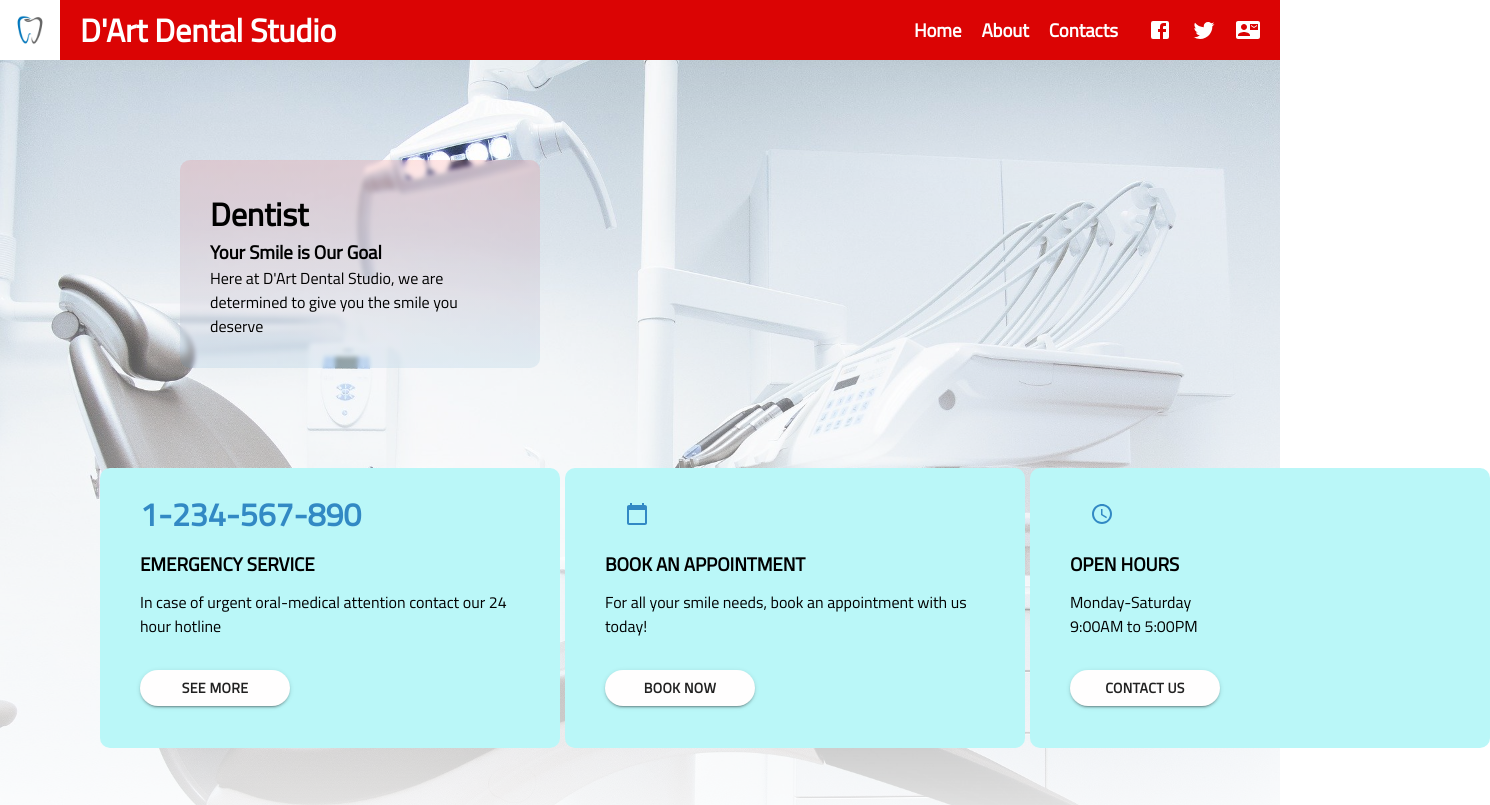
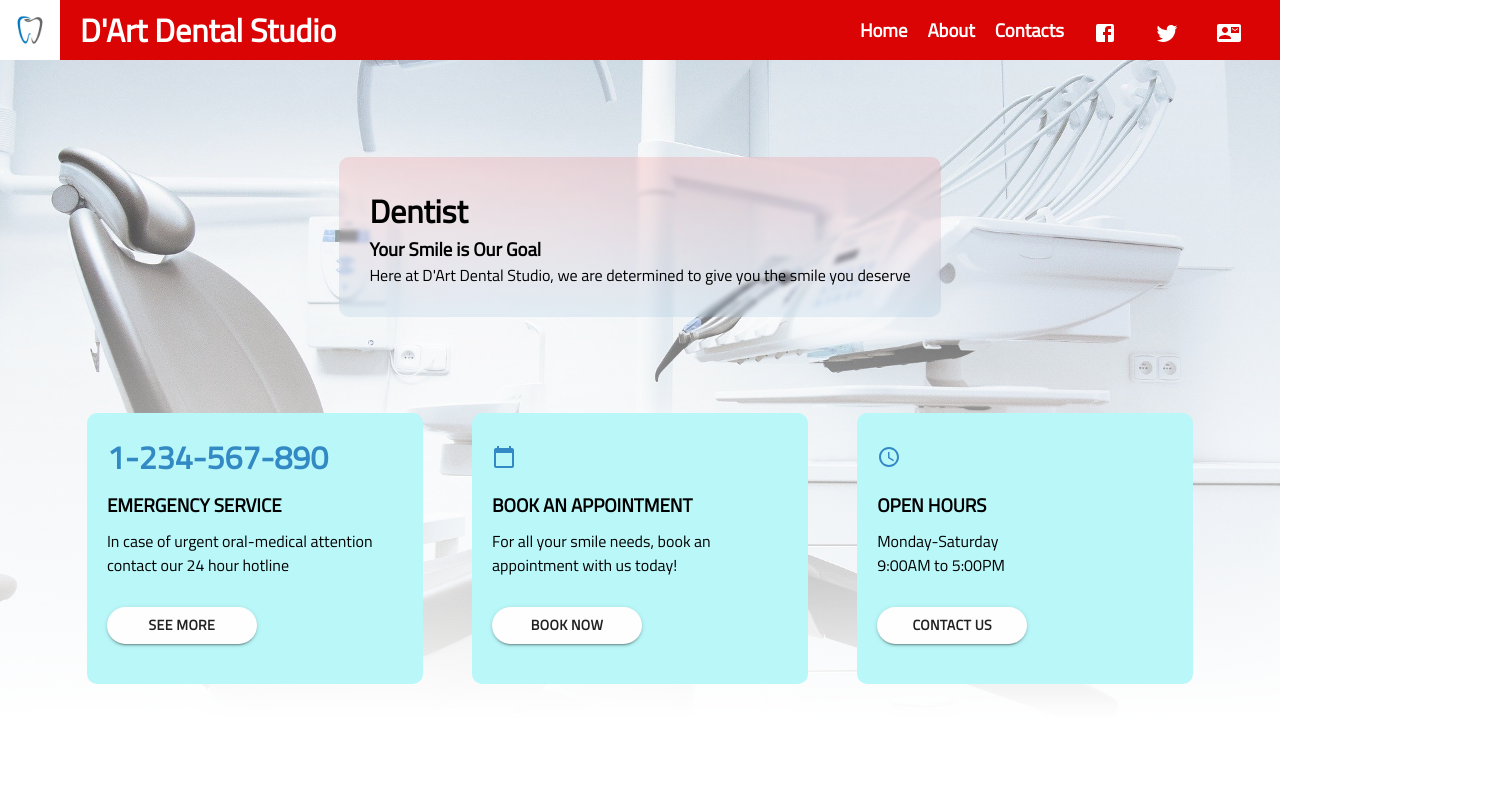
Before and after one commit to CannedShroud/dental-studio, a React (Create React App) app: page / in a window 1280 px wide. Shown: the top 805 px of the page, 1490 px wide, since content can reach past the window. Built offline with nearby package versions, Linux system fonts and the light colour scheme.

Commit message:
Drastically tweak and cleanup

```diff
--- a/src/Body.css
+++ b/src/Body.css
@@ -1,7 +1,7 @@
 .body{
     display: flex;
+    justify-content: space-evenly;
     flex-direction: column;
-    justify-content: space-around;
-    margin: auto;
-    margin-top: 100px;
+    height: 100%;
+    align-items: center;
 }
--- a/src/Body.js
+++ b/src/Body.js
@@ -6,8 +6,12 @@ import Cards from "./Cards";
 function Body() {
   return (
     <div className="body">
-      <Landing />
-      <Cards />
+      <div className="body__landing">
+        <Landing />
+      </div>
+      <div className="body__cards">
+        <Cards />
+      </div>
     </div>
   );
 }
--- a/src/Card.css
+++ b/src/Card.css
@@ -2,16 +2,12 @@
   display: flex;
   flex-direction: column;
   padding: 20px;
-  padding-left: 40px;
-  margin-right: 5px;
   border-radius: 10px;
-  height: 100%;
   background-color: #baf7f8;
   transition: all 0.2s ease-in-out;
   padding-bottom: 40px;
-  min-width: 400px;
-  min-height: 220px;
   justify-content: space-evenly;
+  flex: 0.3;
 }
 .card:hover {
   transform: scale(1.2);
--- a/src/Cards.css
+++ b/src/Cards.css
@@ -1,7 +1,4 @@
 .cards {
   display: flex;
-  justify-content: space-around;
-  margin-top: 100px;
-  margin-left: 100px;
-  margin-right: 100px;
+  justify-content: space-between;
 }
--- a/src/Header.css
+++ b/src/Header.css
@@ -23,11 +23,12 @@
   margin-bottom: auto;
 }
 .header__icons {
-  color: white;
   margin: auto;
   margin-right: 20px;
 }
-.MuiSvgIcon-root{
+.header__icon{
+  color: white !important;
   margin-top: 5px;
-  padding-left: 20px;
+  padding-left: 7px;
+  padding-right: 7px;
 }
--- a/src/Header.js
+++ b/src/Header.js
@@ -1,4 +1,5 @@
 import { ContactMail, Facebook, Twitter } from "@material-ui/icons";
+import { IconButton } from "@material-ui/core";
 import React from "react";
 import "./Header.css";
 import logo from "./logo.jpg";
@@ -15,9 +16,15 @@ function Header() {
         <div className="header__right">
           <Navbar />
           <div className="header__icons">
-            <Facebook />
-            <Twitter />
-            <ContactMail />
+            <IconButton>
+              <Facebook className="header__icon" />
+            </IconButton>
+            <IconButton>
+              <Twitter className="header__icon" />
+            </IconButton>
+            <IconButton>
+              <ContactMail className="header__icon" />
+            </IconButton>
           </div>
         </div>
       </div>
--- a/src/HomePage.css
+++ b/src/HomePage.css
@@ -1,18 +1,17 @@
+.homePage{
+  height: 90vh;
+}
 .homePage__container {
-  display: flex;
-  margin-left: auto;
-  margin-right: auto;
-  /* max-width: 1500px; */
+  z-index: 100;
+  height: 100%;
 }
 .homePage__image {
+  position: absolute;
+  top: 0;
   width: 100%;
+  max-height: 90%;
   z-index: -1;
-  margin-bottom: -100%;
-  height: 10%;
   object-fit: cover;
+  overflow: auto;
   mask-image: linear-gradient(to bottom, rgba(0, 0, 0, 1), rgba(0, 0, 0, 0));
 }
-
-.homePage__body {
-  z-index: 100;
-}
--- a/src/HomePage.js
+++ b/src/HomePage.js
@@ -8,11 +8,9 @@ function HomePage() {
   return (
     <div className="homePage">
       <Header className="header" />
+        <img src={chairImage} alt="" className="homePage__image" />
       <div className="homePage__container">
-        <img src={chairImage} alt="" className="homePage__image" />
-      </div>
-      <div className="homePage__body">
-        <Body />
+          <Body />
       </div>
     </div>
   );
--- a/src/Landing.css
+++ b/src/Landing.css
@@ -1,8 +1,13 @@
 .landing {
+  display: flex;
+  flex-direction: column;
+  float: left;
   backdrop-filter: blur(2px);
-  background-image: linear-gradient(to bottom, rgba(255, 0, 0, 0.1), rgba(50, 137, 196, 0.1));
+  background-image: linear-gradient(
+    to bottom,
+    rgba(255, 0, 0, 0.1),
+    rgba(50, 137, 196, 0.1)
+  );
   border-radius: 10px;
-  max-width: 300px;
-  margin-left: 180px;
   padding: 30px;
 }
--- a/src/index.css
+++ b/src/index.css
@@ -17,3 +17,6 @@ code {
   font-family: source-code-pro, Menlo, Monaco, Consolas, "Courier New",
     monospace;
 }
+html, body{
+  height: 100%;
+}
```
